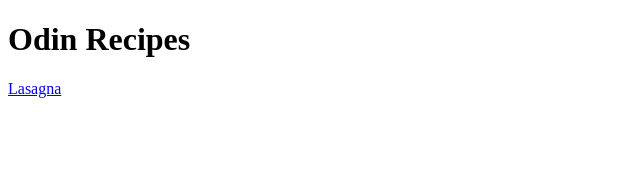
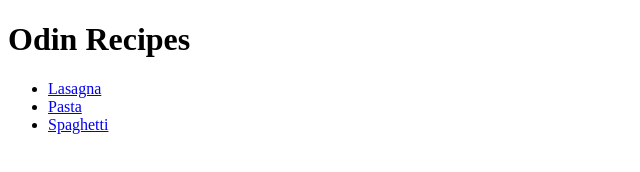
Before and after one commit to ZainKazmiii/odin-recipes, a plain HTML site: page index.html in a window 1280 px wide. Shown: the whole page, without its empty margins (0-640 px from the left). Drawn offline with Linux system fonts and the light colour scheme.

Commit message:
Contains links to all 3 recipes

```diff
--- a/index.html
+++ b/index.html
@@ -10,14 +10,14 @@
 
     <h1>Odin Recipes</h1>
 
-        <a href = "recipes/lasagna.html">Lasagna</a>
+    <ul>
+        <li><a href = "recipes/lasagna.html">Lasagna</a>  </li>
+
+        <li><a href ="recipes/pasta.html">Pasta</a> </li>
+
+        <li><a href = "recipes/spaghetti.html">Spaghetti</li>
+    </ul>
 </body>
 
 
-
-
-
-
-
-
 </html>
```
